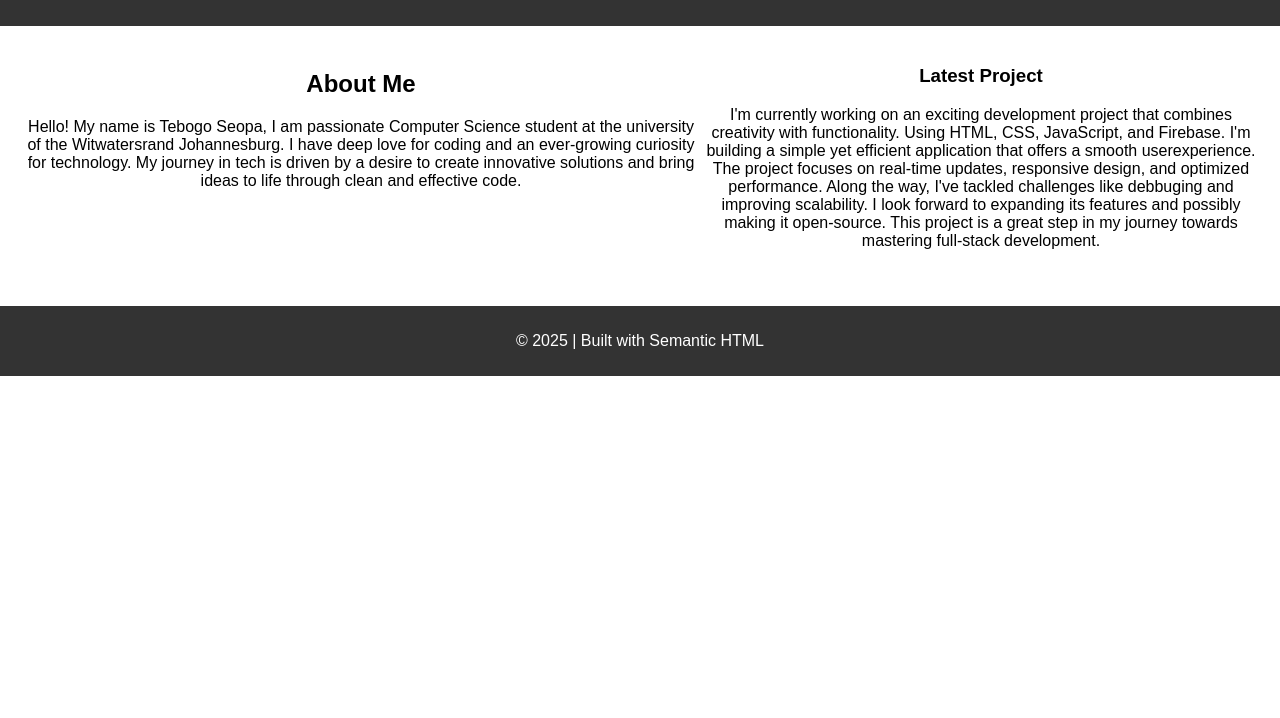
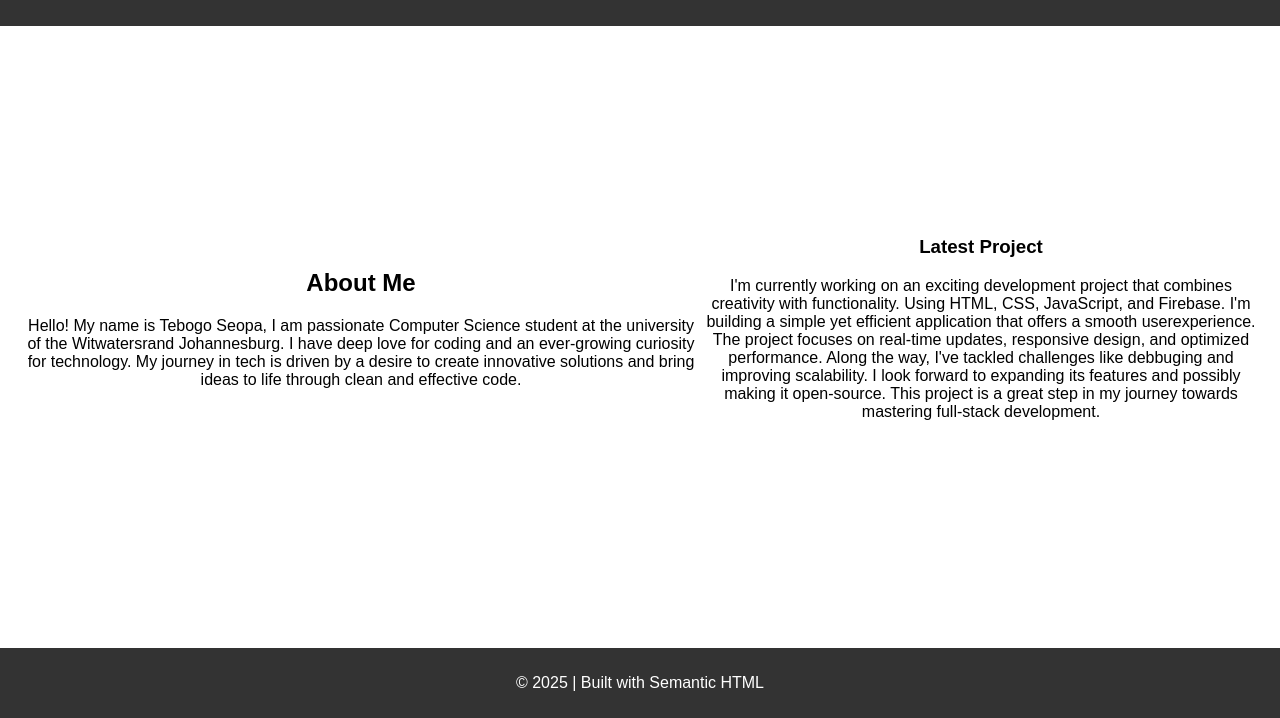
Before and after one commit to SeopaTebogo20/First-last-lab, a plain HTML site: page 2563912-lab2.html in a window 1280 px wide. Shown: the part 82-800 px from the top of the page. Drawn offline with Linux system fonts and the light colour scheme.

Commit message:
Update 2563912-lab2.html

```diff
--- a/2563912-lab2.html
+++ b/2563912-lab2.html
@@ -67,11 +67,23 @@
             margin-top: 20px;
         }
 
-        main{
+
+        main {
+            flex: 1; /* Ensures main content expands and pushes footer down */
             display: flex;
-            position: relative;
             justify-content: center;
+            align-items: center;
+            padding: 20px;
         }
+
+        html, body {
+            height: 100%;
+            margin: 0;
+            padding: 0;
+            display: flex;
+            flex-direction: column;
+        }
+
 
         section{
             flex: 1 1 300px;
```
